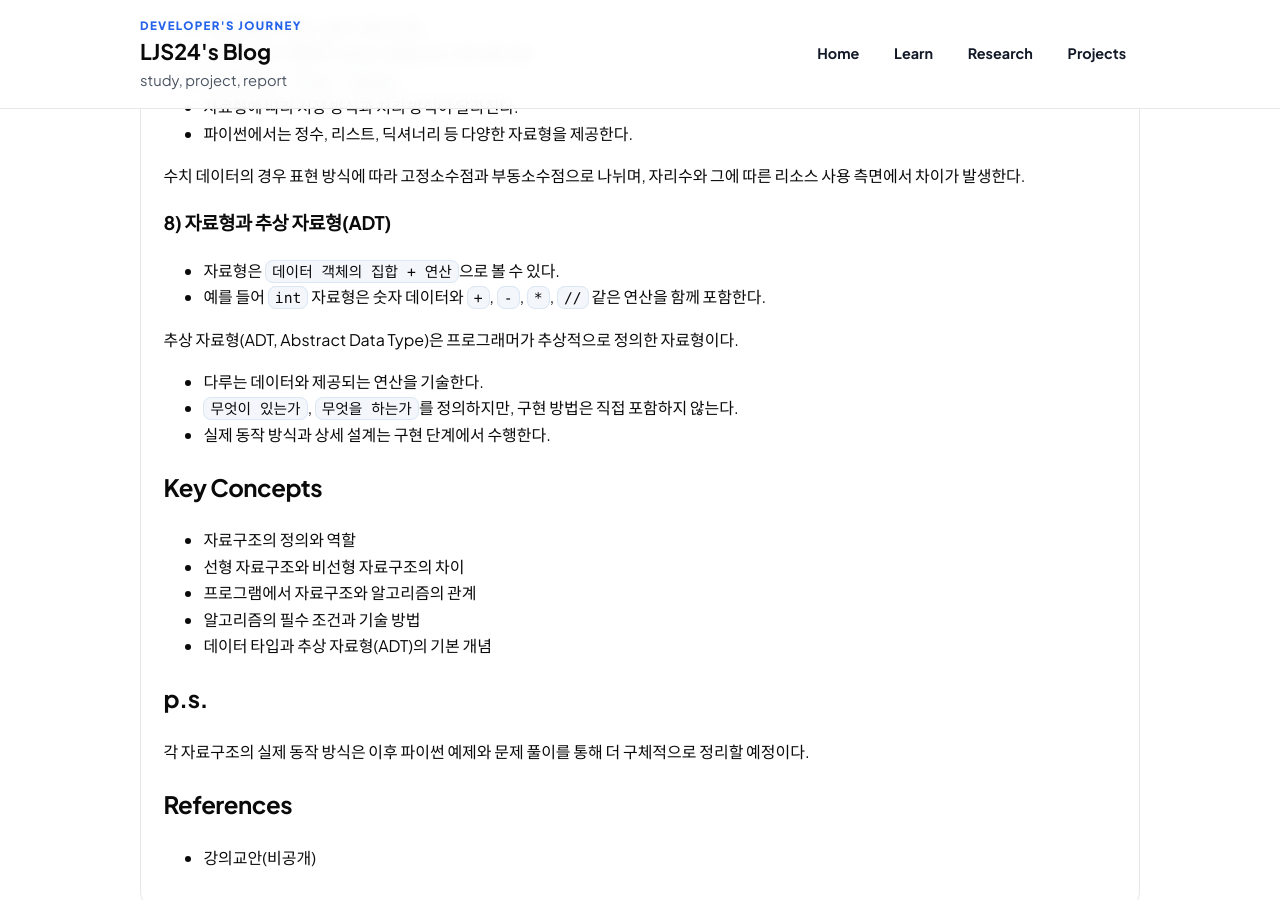
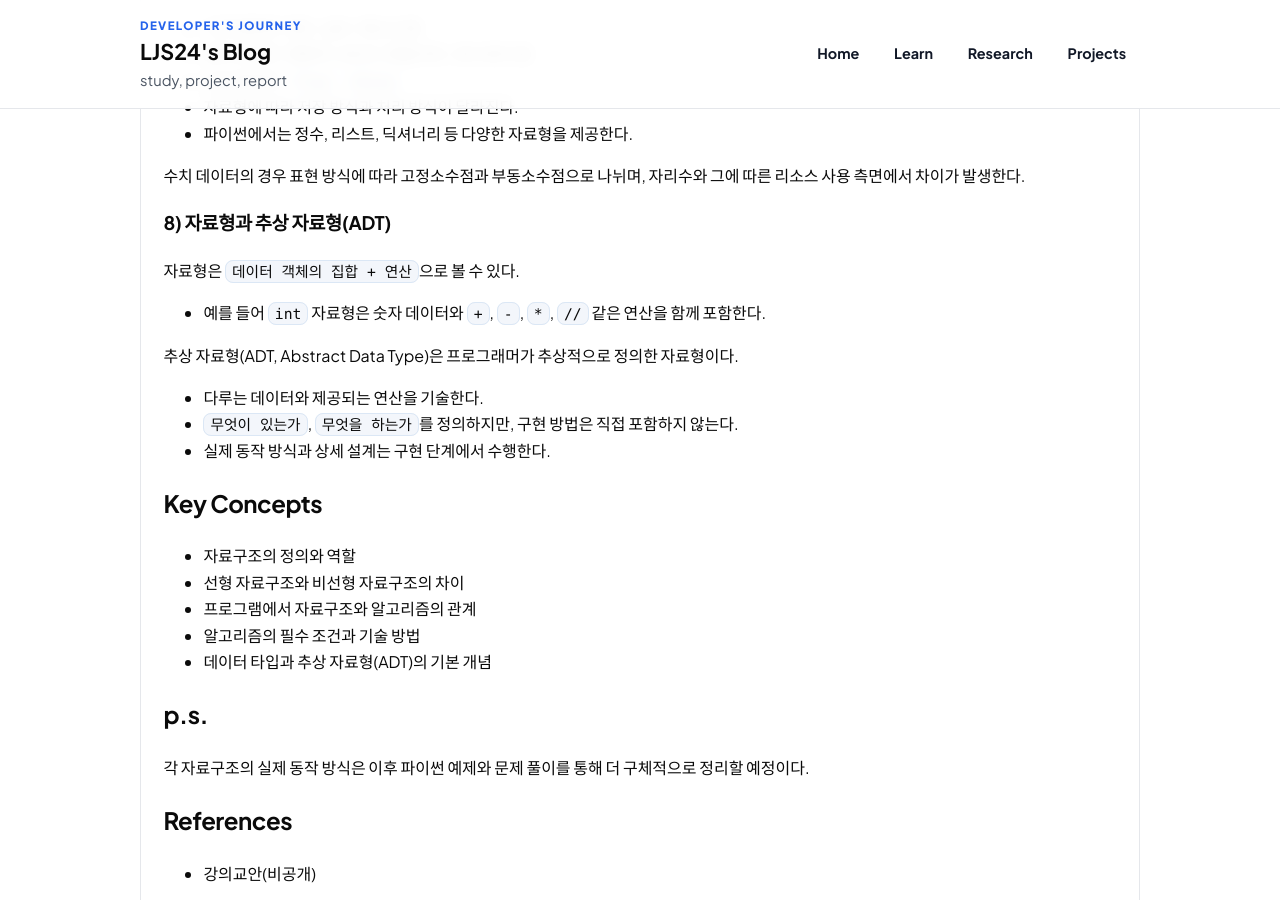
Before and after one commit to LJS24/LJS24.github.io, a Jekyll site: the page built from _posts/learn/2026-03-06-learning-note-자료구조와 문제해결.md, in a window 1280 px wide and 900 px high, scrolled down 1993 px. Built offline with Jekyll 4.4.1, drawn with Linux system fonts in a browser that asks for light colours.

```diff
--- a/_posts/learn/2026-03-06-learning-note-자료구조와 문제해결.md
+++ b/_posts/learn/2026-03-06-learning-note-자료구조와 문제해결.md
@@ -76,7 +76,7 @@ summary: "주간 학습내용 정리"
 수치 데이터의 경우 표현 방식에 따라 고정소수점과 부동소수점으로 나뉘며, 자리수와 그에 따른 리소스 사용 측면에서 차이가 발생한다.
 
 ### 8) 자료형과 추상 자료형(ADT)
-- 자료형은 `데이터 객체의 집합 + 연산`으로 볼 수 있다.
+자료형은 `데이터 객체의 집합 + 연산`으로 볼 수 있다.
 - 예를 들어 `int` 자료형은 숫자 데이터와 `+`, `-`, `*`, `//` 같은 연산을 함께 포함한다.
 
 추상 자료형(ADT, Abstract Data Type)은 프로그래머가 추상적으로 정의한 자료형이다.
```
